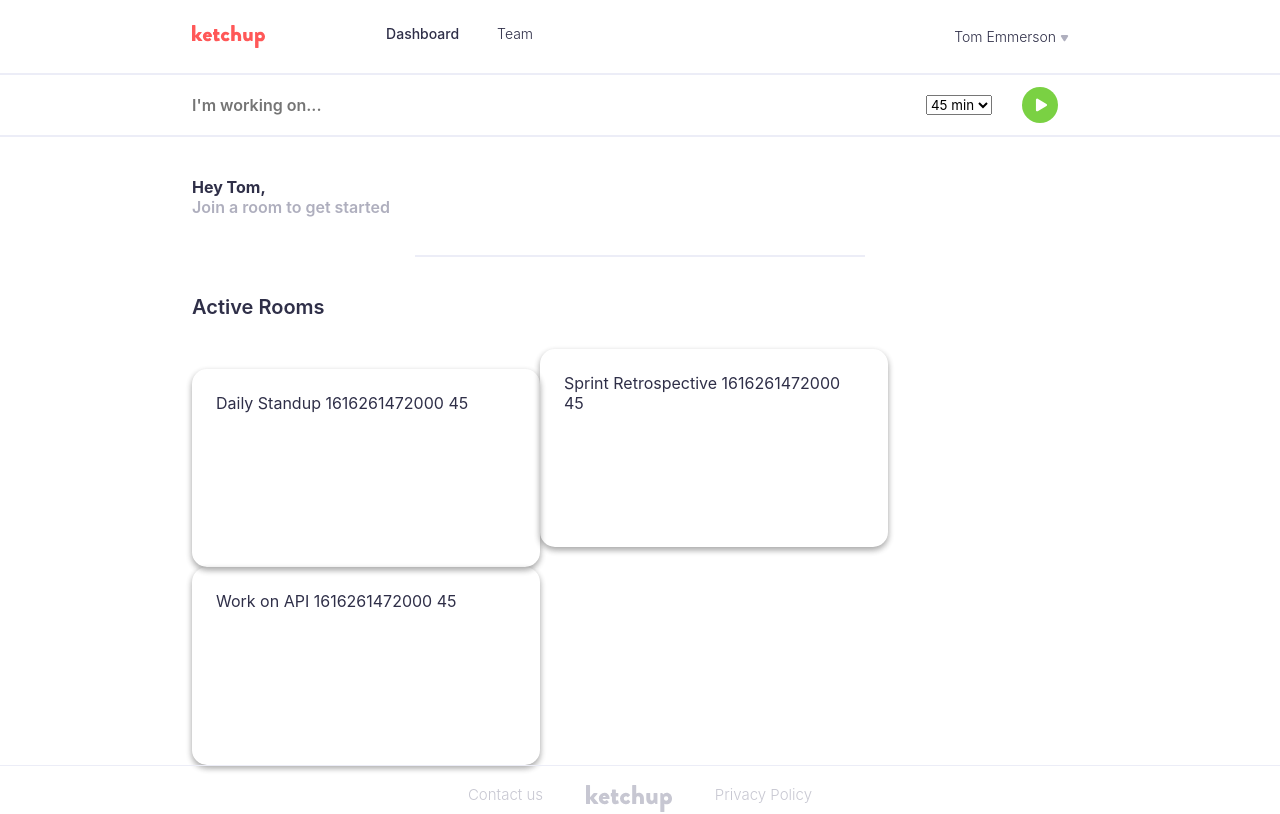
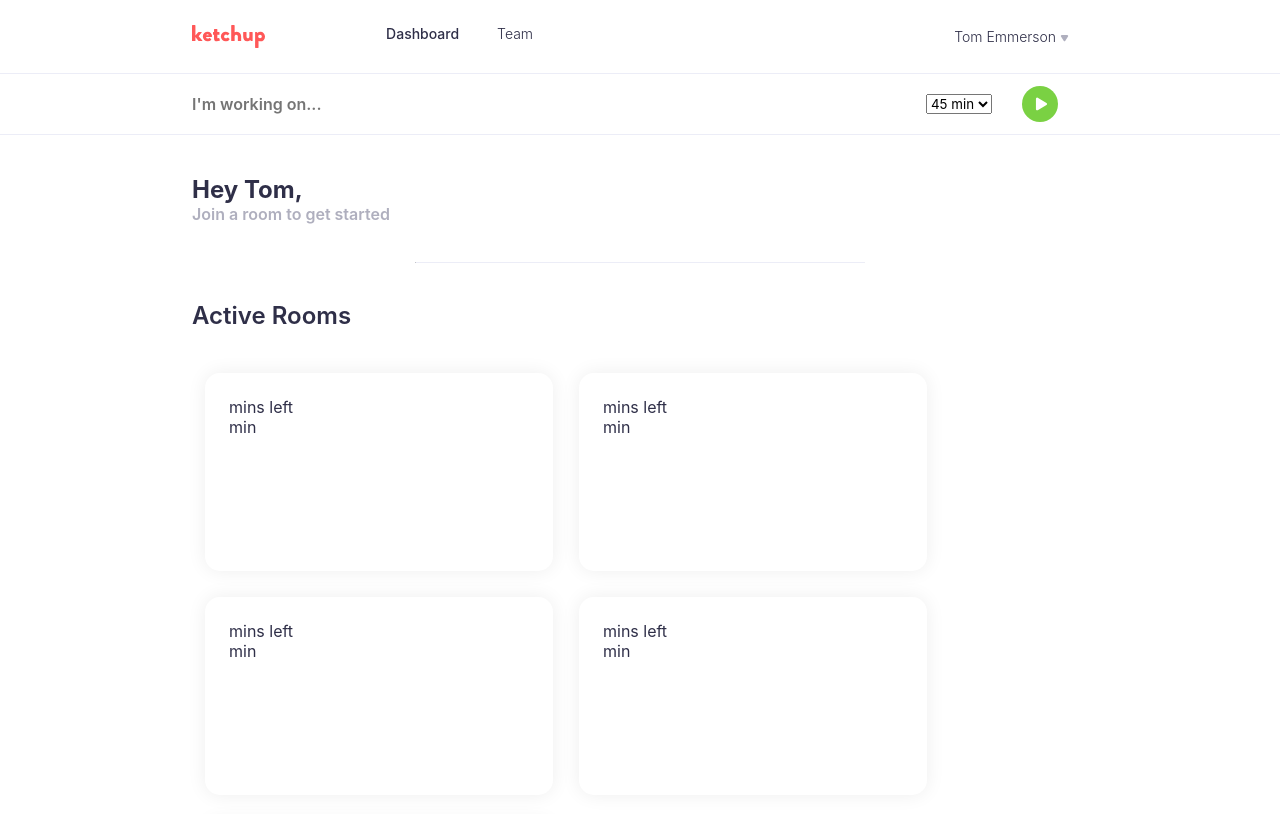
Before and after one commit to pbexe/ketchup, a Next.js app in the folder frontend/: page /dashboard in a window 1280 px wide. Shown: the top 814 px of the page. Built offline with nearby package versions, Linux system fonts and the light colour scheme.

Commit message:
Dashboard improvements

```diff
--- a/frontend/components/DashboardHeader.js
+++ b/frontend/components/DashboardHeader.js
@@ -34,7 +34,7 @@ const Signup = styled(MenuItem)`
 `;
 
 const Underline = styled.div`
-  border-bottom: 2px solid #ecedf7;
+  border-bottom: 1px solid #ecedf7;
 `;
 
 export default function DashboardHeader({ selected }) {
--- a/frontend/components/Page.js
+++ b/frontend/components/Page.js
@@ -4,6 +4,8 @@ import styled from "styled-components";
 const Container = styled.div`
   display: flex;
   flex-direction: column;
+  align-items: stretch;
+  min-height: 100%;
 `;
 
 export default function Page({ children, ...props }) {
--- a/frontend/components/Room.js
+++ b/frontend/components/Room.js
@@ -3,18 +3,33 @@ import styled from "styled-components";
 const Card = styled.div`
   border-radius: 15px;
   display: inline-block;
-  box-shadow: 0 3px 6px rgba(0, 0, 0, 0.16), 0 3px 6px rgba(0, 0, 0, 0.23);
-
+  box-shadow: 0px 0px 19px #00000012;
   padding: 1.5rem;
-
   height: 150px;
   width: 300px;
+  margin: 13px;
 `;
 
-export default function Room({ title, start, length }) {
+const TimeContainer = styled.div``;
+
+const TimeLeftContainer = styled.div``;
+
+const Time = styled.div``;
+
+const LeftText = styled.div``;
+
+const TotalTime = styled.div``;
+
+export default function Room({ title, minsLeft, totalMins }) {
   return (
     <Card>
-      {title} {start} {length}
+      <TimeContainer>
+        <TimeLeftContainer>
+          <Time>{minsLeft}</Time>
+          <LeftText>mins left</LeftText>
+        </TimeLeftContainer>
+        <TotalTime>{totalMins} min</TotalTime>
+      </TimeContainer>
     </Card>
   );
 }
--- a/frontend/components/TimeBar.js
+++ b/frontend/components/TimeBar.js
@@ -8,7 +8,7 @@ const Play = styled.img`
 `;
 
 const Underline = styled.div`
-  border-bottom: 2px solid #ecedf7;
+  border-bottom: 1px solid #ecedf7;
 `;
 
 const Input = styled.input`
--- /dev/null
+++ b/frontend/lib/auth.js
@@ -0,0 +1,7 @@
+import Keycloak from "keycloak-js";
+
+// Setup Keycloak instance as needed
+// Pass initialization options as required or leave blank to load from 'keycloak.json'
+const keycloak = new Keycloak();
+
+export default keycloak;
--- a/frontend/pages/dashboard.js
+++ b/frontend/pages/dashboard.js
@@ -7,35 +7,35 @@ import Room from "../components/Room";
 import Footer from "../components/Footer";
 
 const Welcome = styled.div`
-  font-size: 20;
+  font-size: 24px;
   font-weight: 700;
-
   padding-top: 40px;
 `;
 
 const WelcomeAction = styled.div`
   font-size: 14;
   font-weight: 600;
-
   color: #afafbe;
-
   padding-bottom: 30px;
 `;
 
 const ActiveRooms = styled.div`
   padding-top: 30px;
   padding-bottom: 30px;
+  color: #2f2f48;
+  font-size: 24px;
+  font-weight: 600;
+`;
 
-  color: #2f2f48;
-
-  font-size: 20px;
-  font-weight: 600;
+const Rooms = styled.div`
+  display: flex;
+  flex-wrap: wrap;
 `;
 
 const HorizontalRule = styled.hr`
   width: 50%;
-
-  border: 1px solid #ecedf7;
+  border-top: 1px solid #ecedf7;
+  border-bottom: none;
 `;
 
 export default function Dashboard() {
@@ -48,6 +48,7 @@ export default function Dashboard() {
         <WelcomeAction>Join a room to get started</WelcomeAction>
         <HorizontalRule />
         <ActiveRooms>Active Rooms</ActiveRooms>
+        <Rooms>
           <Room
             title={"Daily Standup"}
             start={new Date() - 1000 * 60 * 60 * 5}
@@ -63,6 +64,17 @@ export default function Dashboard() {
             start={new Date() - 1000 * 60 * 60 * 5}
             length={45}
           />
+          <Room
+            title={"Work on API"}
+            start={new Date() - 1000 * 60 * 60 * 5}
+            length={45}
+          />
+          <Room
+            title={"Work on API"}
+            start={new Date() - 1000 * 60 * 60 * 5}
+            length={45}
+          />
+        </Rooms>
       </Centerer>
       <Footer />
     </Page>
```
Also changed, not shown: frontend/pages/_app.js (+23 -0 lines), frontend/pages/api/login.js (+5 -5 lines). Lines whose indentation alone changed are shown as unchanged.
